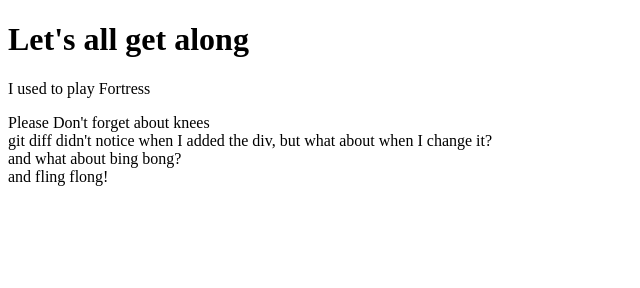
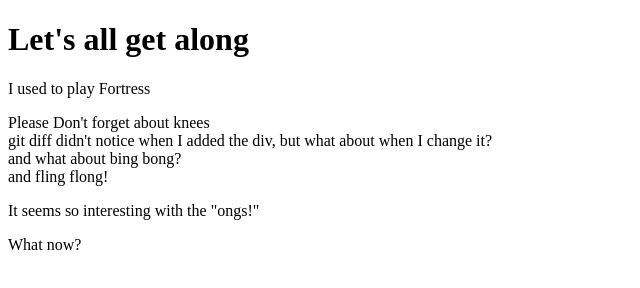
Before and after one commit to CoderDan1983/october2021, a website: page index.html in a window 1280 px wide. Shown: the whole page, without its empty margins (0-640 px from the left). Drawn offline with Linux system fonts and the light colour scheme.

Commit message:
more testing

```diff
--- a/index.html
+++ b/index.html
@@ -13,5 +13,8 @@
 		<div>git diff didn't notice when I added the div, but what about when I change it?</div>
 		<div>and what about bing bong?</div>
 		<div>and fling flong!</div>
+		<p><span>It seems so interesting with the "ongs!"</span></p>
+		<div>What now?</div>
+
 	</body>
 </html>
```
